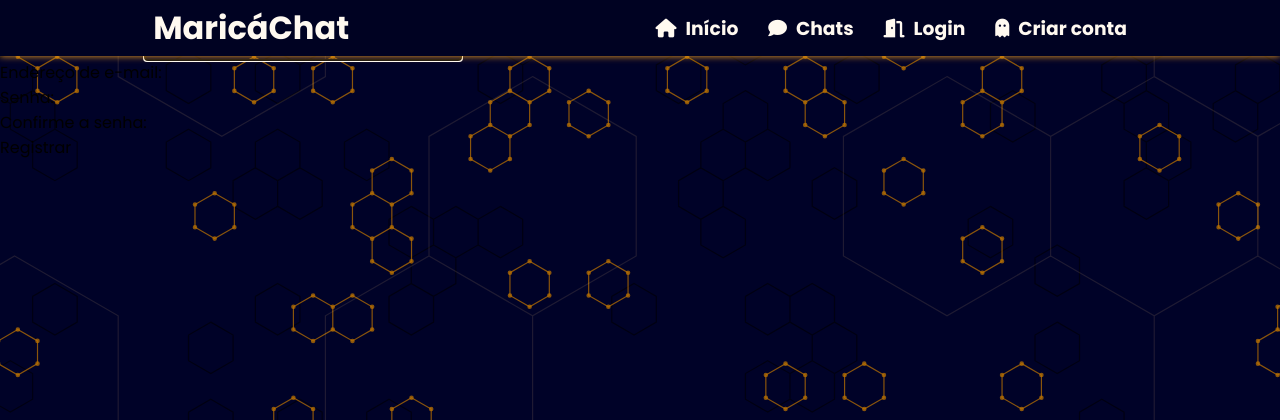
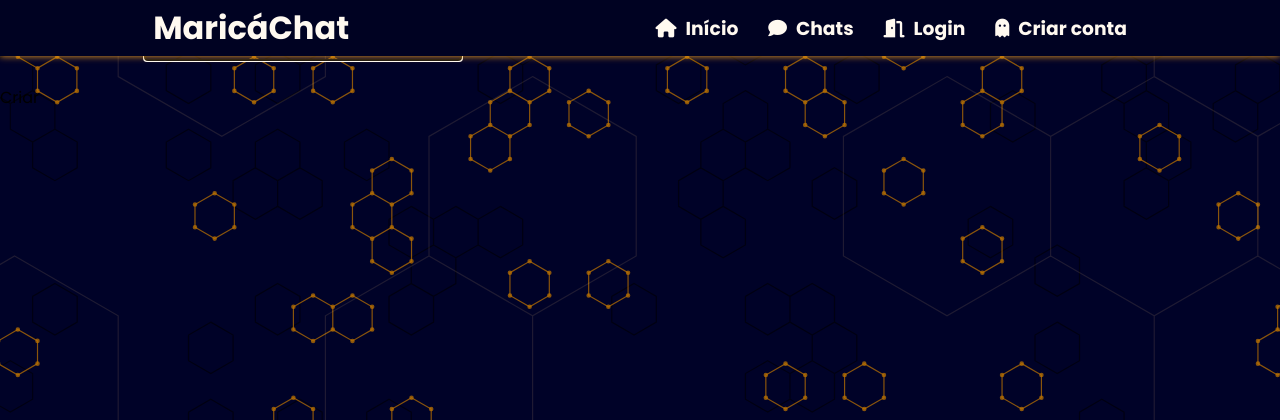
Before and after one commit to Reis567/chat3Django, a Django app: page /register/ in a window 1280 px wide. Shown: the top 420 px of the page. Run offline with Django 4.2, Linux system fonts and the light colour scheme; some libraries are stand-ins or nearby versions.

Commit message:
register html

```diff
--- a/templates/user/register.html
+++ b/templates/user/register.html
@@ -3,30 +3,38 @@
 {% block title %}Registro{% endblock %}
 
 {% block content %}
-    <h2>Registro</h2>
-    <form method="post">
-        {% csrf_token %}
 
-        <div class="form-group">
-            <label for="{{ form.username.id_for_label }}">Nome de usuário:</label>
-            {{ form.username }}
+<section class="register">
+    <div class="register-content">
+        <div class="register-title">
+            <h1>
+                Registro
+            </h1>
         </div>
 
-        <div class="form-group">
-            <label for="{{ form.email.id_for_label }}">Endereço de e-mail:</label>
-            {{ form.email }}
-        </div>
+        <form method="post">
+            {% csrf_token %}
 
-        <div class="form-group">
-            <label for="{{ form.password1.id_for_label }}">Senha:</label>
-            {{ form.password1 }}
-        </div>
+            <div class="register-fields">
 
-        <div class="form-group">
-            <label for="{{ form.password2.id_for_label }}">Confirme a senha:</label>
-            {{ form.password2 }}
-        </div>
+                <label for="{{ form.username.id_for_label }}">Nome de usuário:</label>
+                {{ form.username }}
 
-        <button type="submit">Registrar</button>
-    </form>
+
+                <label for="{{ form.password1.id_for_label }}">Senha:</label>
+                {{ form.password1 }}
+
+
+
+                <label for="{{ form.password2.id_for_label }}">Confirme a senha:</label>
+                {{ form.password2 }}
+
+            </div>
+
+            <button type="submit">Criar</button>
+        </form>
+    </div>
+
+</section>
+
 {% endblock %}
```
Also changed, not shown: db.sqlite3.
